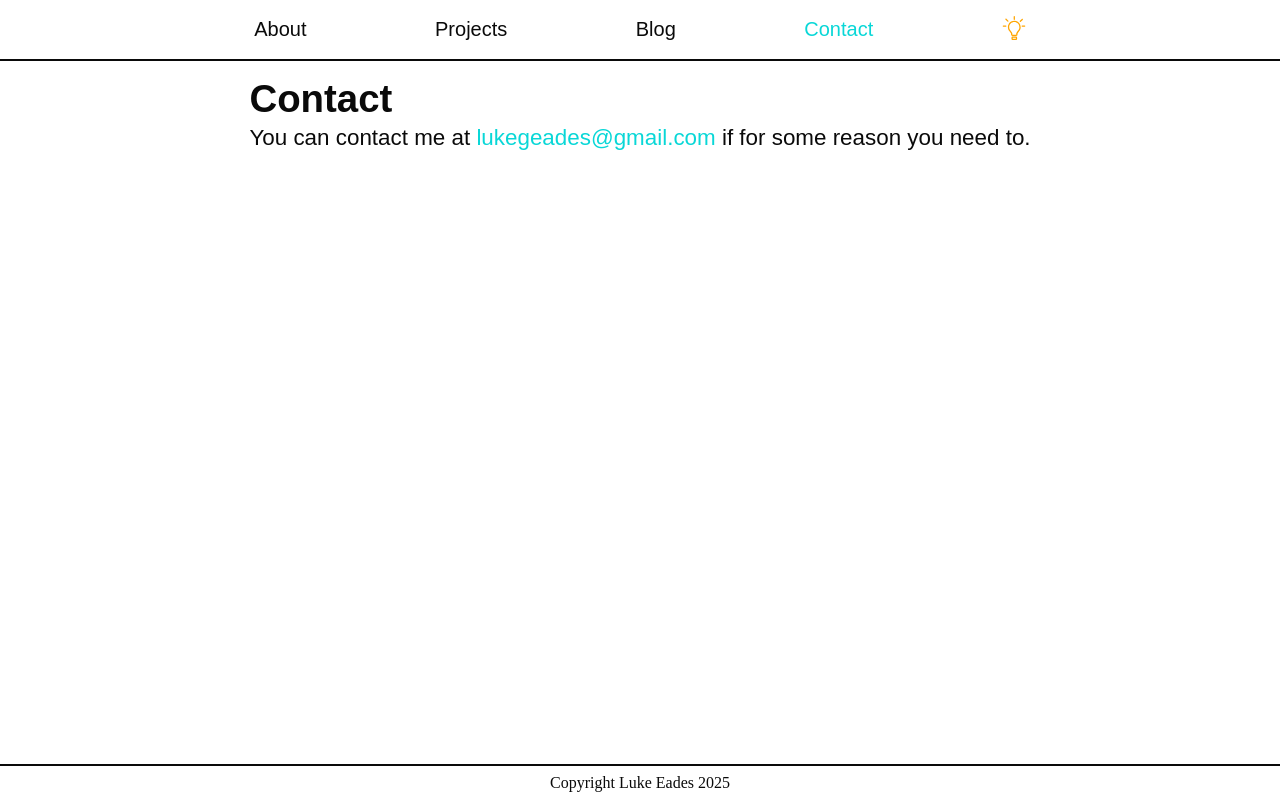
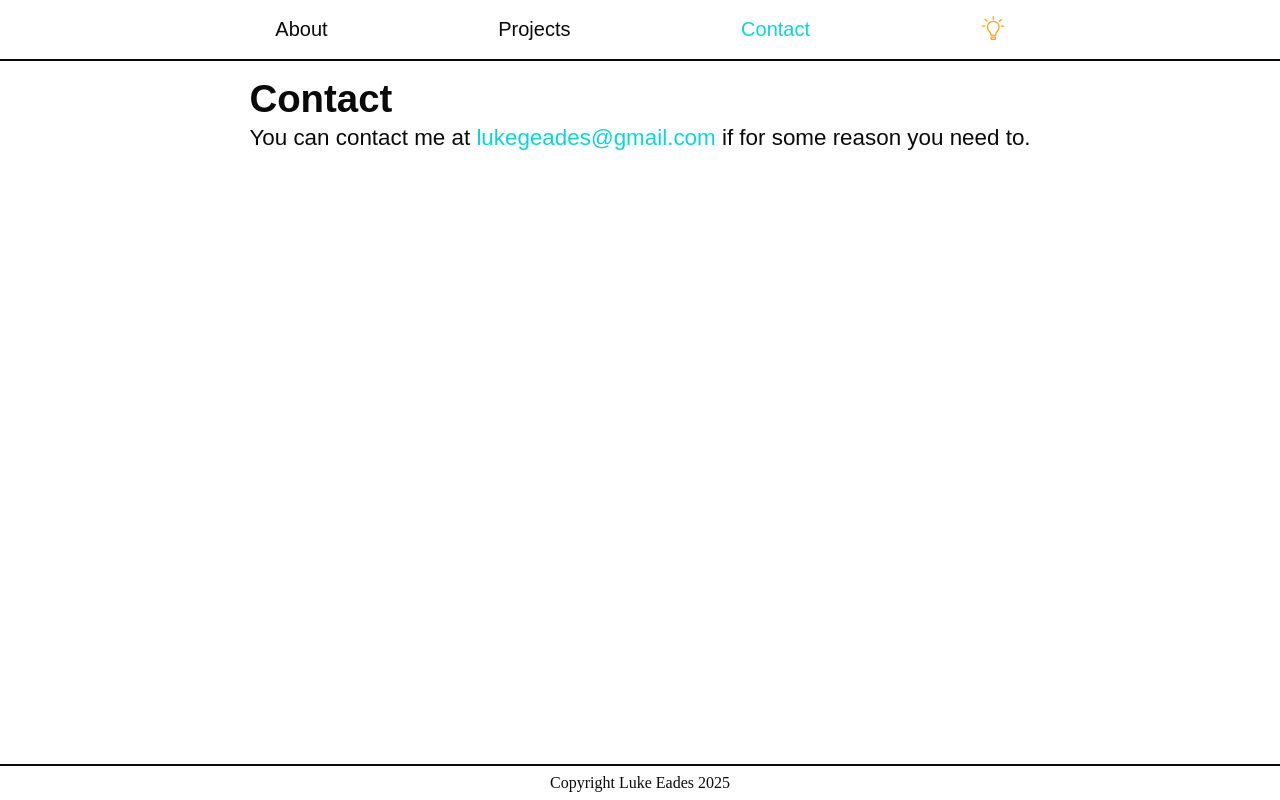
Before and after one commit to LukeEades/personal_website_revamp, a React (Vite) app: page /contact in a window 1280 px wide. Built offline with nearby package versions, Linux system fonts and the light colour scheme.

Commit message:
removed blog link

```diff
--- a/src/components/Header.jsx
+++ b/src/components/Header.jsx
@@ -16,7 +16,6 @@ const Header = () => {
       <nav className={"page-nav" + (menuOpened ? "" : " page-nav-hidden")}>
         <NavOption text="About" path="" />
         <NavOption text="Projects" path="projects" />
-        <NavOption text="Blog" path="blog" />
         <NavOption text="Contact" path="contact" />
         <Lightbulb />
       </nav>
```
